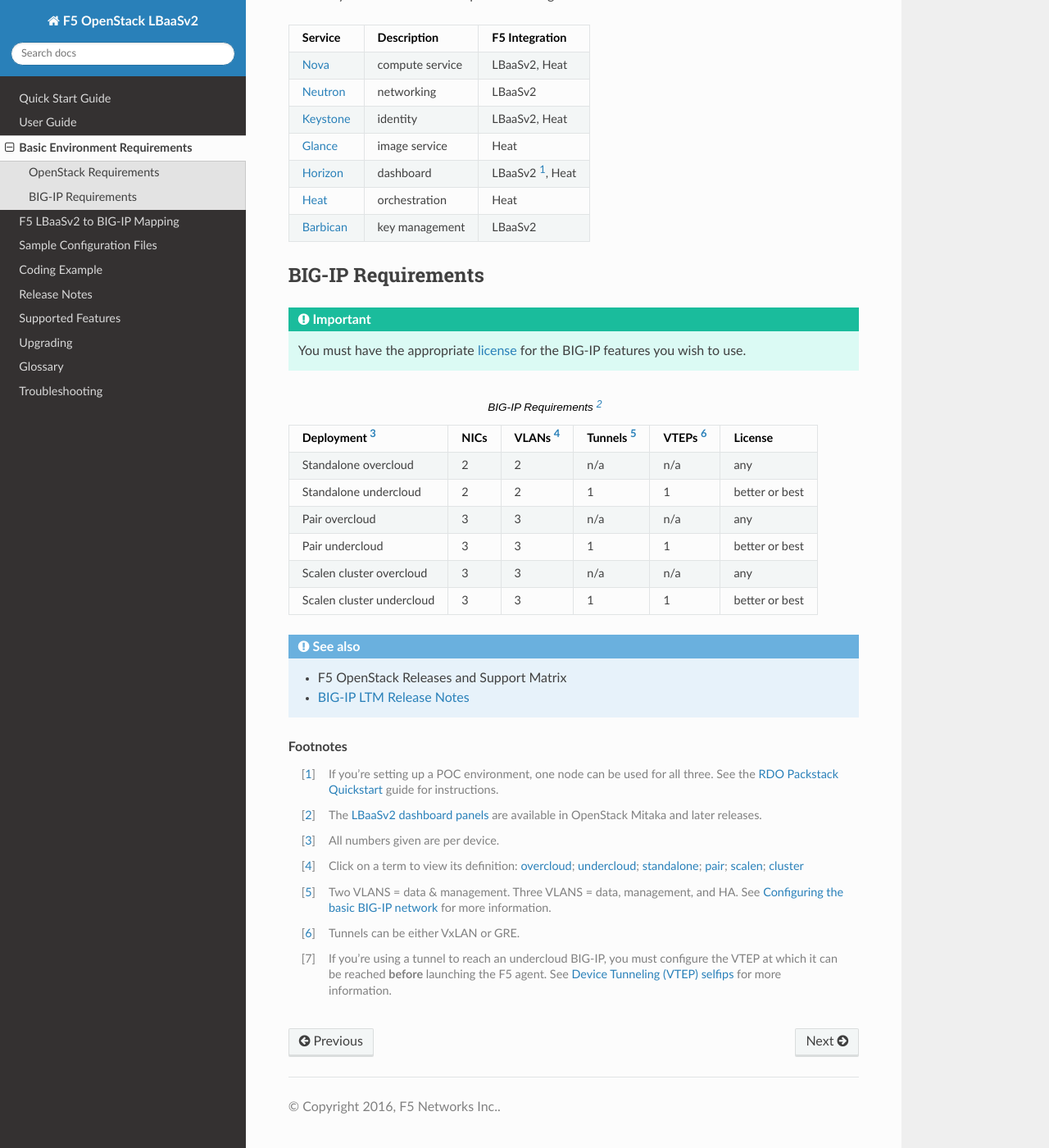
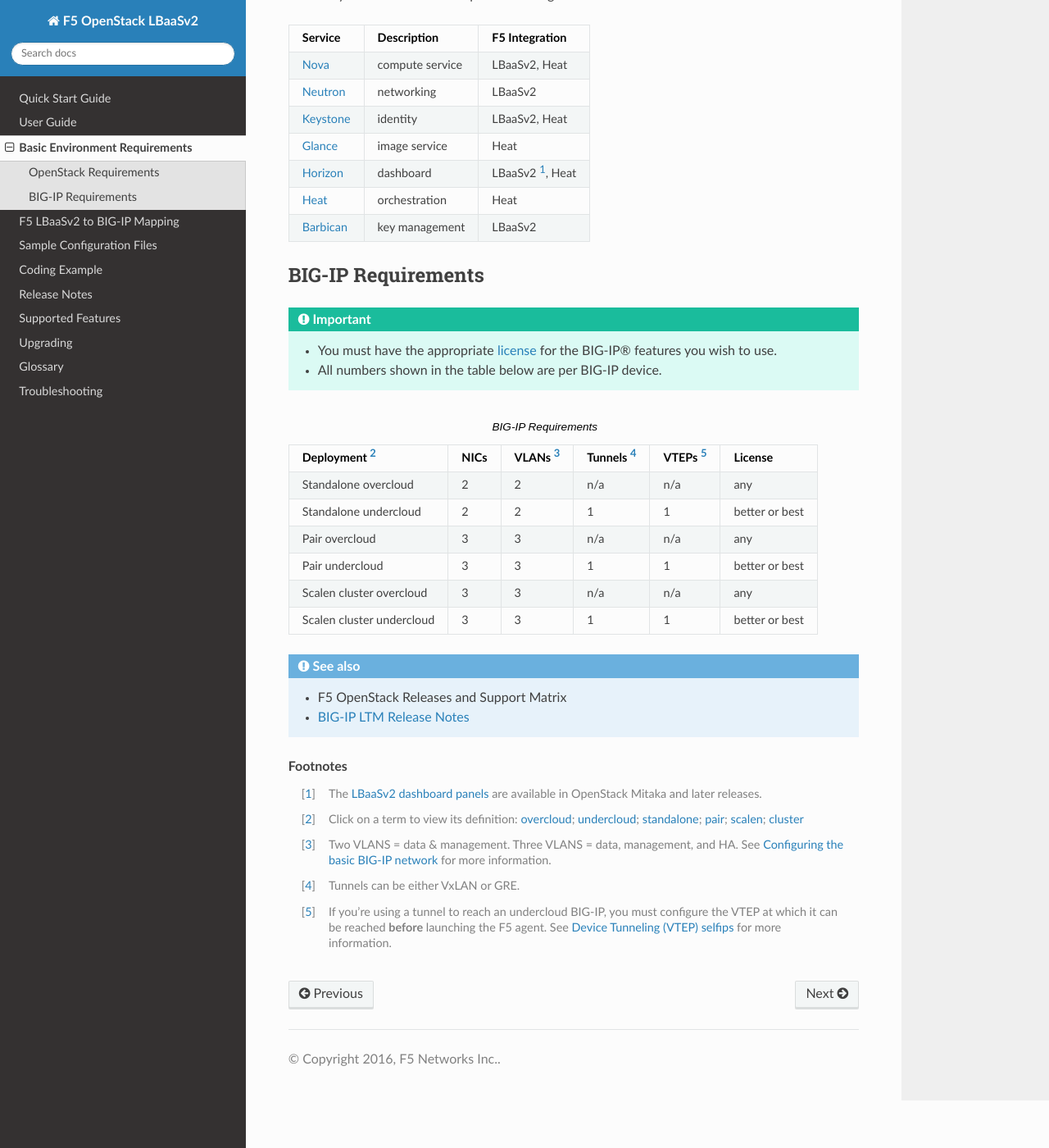
Before and after one commit to F5Networks/f5-openstack-lbaasv2-driver, a Sphinx documentation site: the page built from docs/includes/topic_basic-environment-reqs.rst, in a window 1280 px wide and 1400 px high, scrolled down 474 px. Shown: the whole window at 82% size. Built offline with Sphinx 7.4.7 and the Read the Docs theme 2.0.0, drawn with Linux system fonts in a browser that asks for light colours; the version number could not be read and is left out.

Commit message:
address code review from @mattgreene

```diff
--- a/docs/includes/topic_basic-environment-reqs.rst
+++ b/docs/includes/topic_basic-environment-reqs.rst
@@ -41,15 +41,17 @@
 
 .. important::
 
-    You must have the appropriate `license`_ for the BIG-IP features you wish to use.
+    - You must have the appropriate `license`_ for the BIG-IP® features you wish to use.
+
+    - All numbers shown in the table below are per BIG-IP device.
 
 
-.. table:: BIG-IP Requirements [#]_
+.. table:: BIG-IP Requirements
 
     +----------------------------+--------+------------+----------------+-------------+-----------------+
     | Deployment [#]_            | NICs   | VLANs [#]_ | Tunnels [#]_   | VTEPs [#]_  | License         |
     +============================+========+============+================+=============+=================+
-    | Standalone overcloud       | 2      | 2          | n/a            |  n/a        | any             |
+    | Standalone overcloud       | 2      | 2          | n/a            | n/a         | any             |
     +----------------------------+--------+------------+----------------+-------------+-----------------+
     | Standalone undercloud      | 2      | 2          | 1              | 1           | better or best  |
     +----------------------------+--------+------------+----------------+-------------+-----------------+
@@ -72,9 +74,7 @@
 
 .. rubric:: Footnotes
 
-.. [#] If you're setting up a POC environment, one node can be used for all three. See the `RDO Packstack Quickstart`_ guide for instructions.
 .. [#] The `LBaaSv2 dashboard panels`_ are available in OpenStack Mitaka and later releases.
-.. [#] All numbers given are per device.
 .. [#] Click on a term to view its definition: :term:`overcloud`; :term:`undercloud`; :term:`standalone`; :term:`pair`; :term:`scalen`; :term:`cluster`
 .. [#] Two VLANS = data & management. Three VLANS = data, management, and HA. See `Configuring the basic BIG-IP network`_ for more information.
 .. [#] Tunnels can be either VxLAN or GRE.
```
